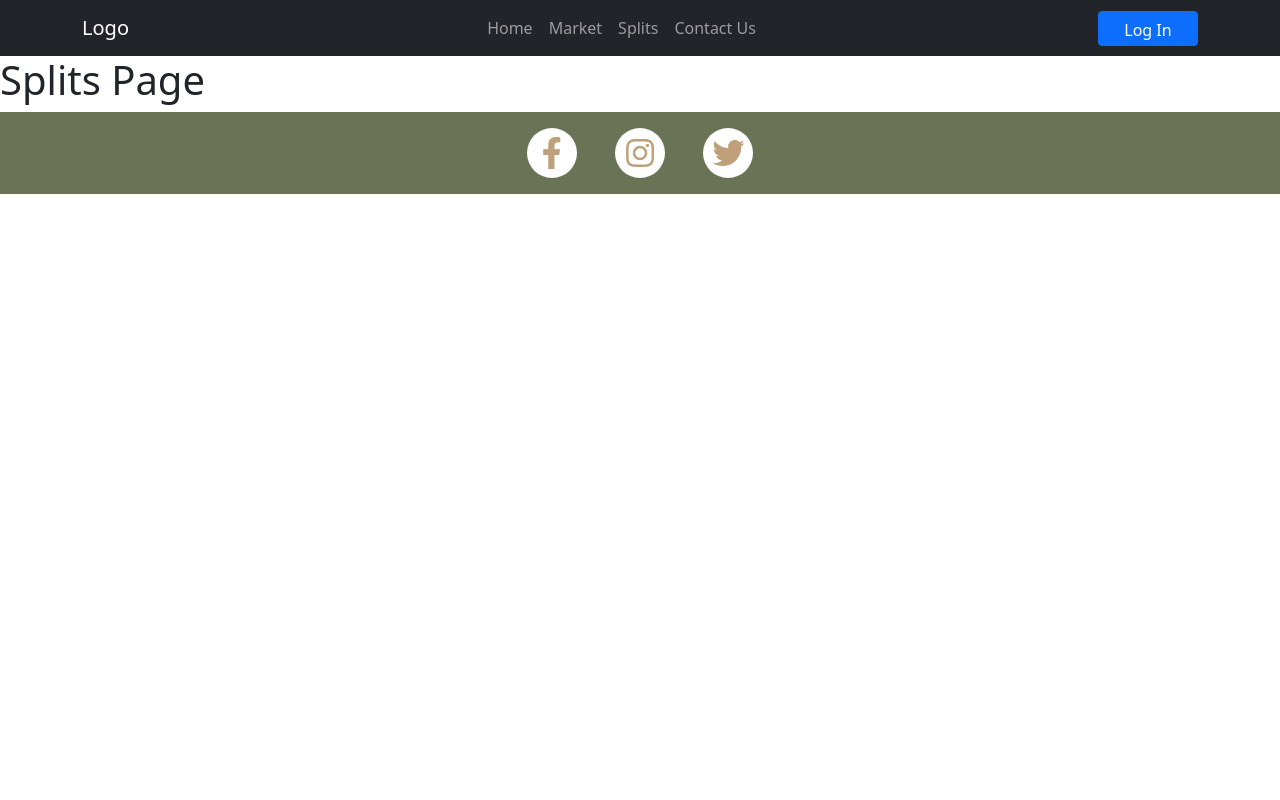
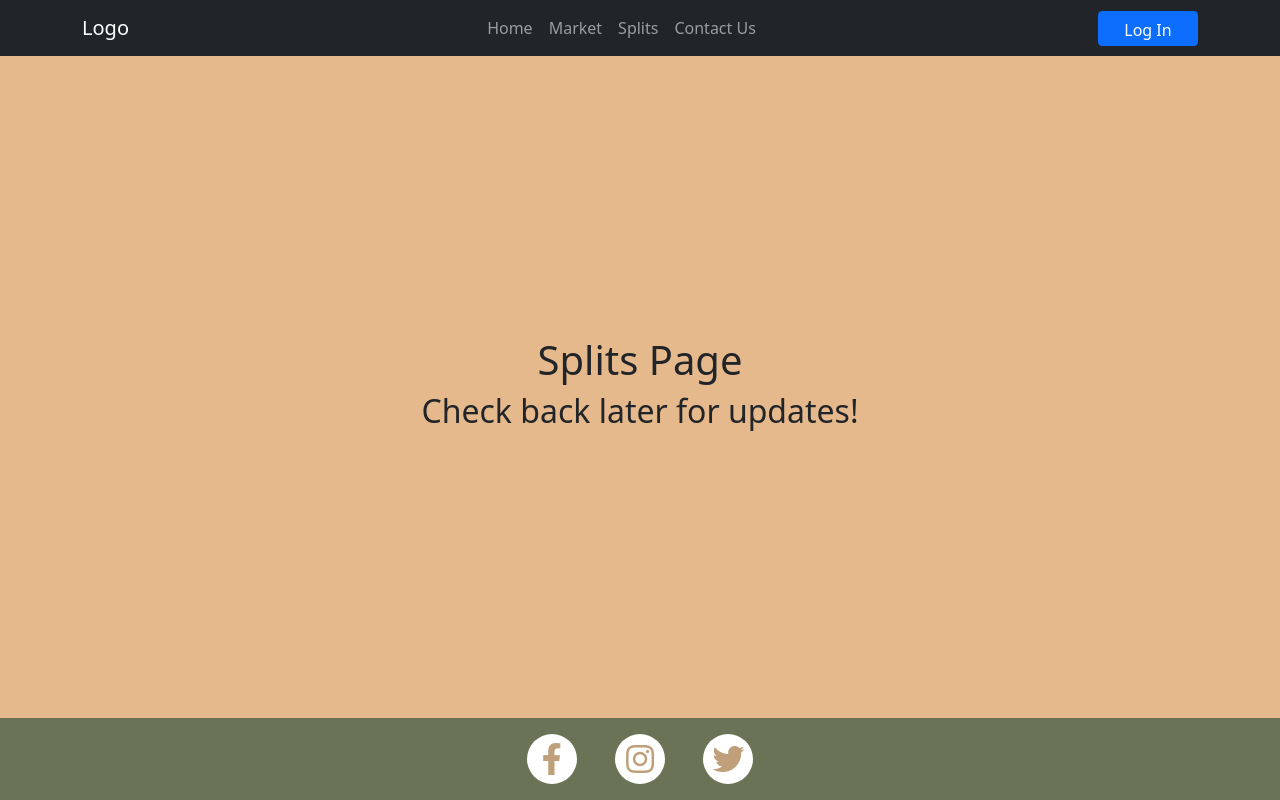
Before and after one commit to codykoscielski/flash-painters-react, a React (Create React App) app: page /splits in a window 1280 px wide. Built offline with nearby package versions, Linux system fonts and the light colour scheme; no server answers.

Commit message:
Adjusted styles for pages without proper components.

```diff
--- a/src/App.css
+++ b/src/App.css
@@ -20,10 +20,21 @@ body {
     font-family: 'Roboto', sans-serif;
     overflow-x: hidden;
 }
+/*Place holder height for
+components that have no been created yet */
+
+.minHeight {
+    min-height: calc(100vh - 138px);
+    display: flex;
+    justify-content: center;
+    align-items: center;
+    flex-direction: column;
+    background-color: var(--coffeeStain);
+}
 
 /* Market box */
 .market-box {
-    min-height: calc(100vh - 82px);
+    min-height: calc(100vh - 138px);
     width: 100%;
     display: flex;
     justify-content: space-evenly;
@@ -58,6 +69,10 @@ body {
     width: 300px;
     box-shadow: rgb(0 0 0 / 12%) 0px 1px 3px, rgb(0 0 0 / 24%) 0px 1px 2px;
     border-radius: 3px;
+}
+
+.homePage {
+    min-height: calc(100vh - 138px);
 }
 
 /* About Component */
--- a/src/components/pages/ContactPage.js
+++ b/src/components/pages/ContactPage.js
@@ -2,8 +2,9 @@ import React from 'react'
 
 const ContactPage = () => {
     return (
-        <div>
-            <h1>Contact</h1>
+        <div className="minHeight">
+            <h1>Contact us</h1>
+            <h2>Check back later for updates!</h2>
         </div>
     )
 }
--- a/src/components/pages/HomePage.js
+++ b/src/components/pages/HomePage.js
@@ -4,7 +4,7 @@ import About from '../layout/About'
 
 const HomePage = () => {
     return(
-        <div>
+        <div className="homePage">
             <Hero />
             <About />
         </div>
--- a/src/components/pages/SplitsPage.js
+++ b/src/components/pages/SplitsPage.js
@@ -2,8 +2,9 @@ import React from 'react'
 
 const SplitsPage = () => {
     return (
-        <div>
+        <div className="minHeight">
             <h1>Splits Page</h1>
+            <h2>Check back later for updates!</h2>
         </div>
     )
 }
--- a/src/components/userComponents/UserCard.js
+++ b/src/components/userComponents/UserCard.js
@@ -20,14 +20,12 @@ const UserCard = () => {
         }
     }
 
-
     return (
         <Card>
             <Card.Body>
-                    <h2 className="text-center mb-4">Profile</h2>
+                <h2 className="text-center mb-4">{currentUser.displayName}</h2>
                 {error && <Alert variant="danger">{ error }</Alert>}
-                    <strong>Email:</strong> {currentUser.email}
-                    <strong>Name:</strong> {currentUser.displayName}
+                <strong>Email:</strong> {currentUser.email} <br />
                 <Link to='/updateprofile' className="btn btn-primary w-100">Update Profile</Link>
             </Card.Body>
             <div className="w-100 text-center mt-2">
@@ -35,8 +33,6 @@ const UserCard = () => {
             </div>
         </Card>
     )
-
-
 }
 
 export default UserCard
--- a/src/contexts/AuthContext.js
+++ b/src/contexts/AuthContext.js
@@ -20,7 +20,6 @@ export const AuthProvider = ({ children }) => {
         const user = auth.currentUser
 
         user.updateProfile({
-
             displayName: displayName
         })
     }
```
Also changed, not shown: src/components/pages/LoginPage.js (added, +71 -0 lines). Lines whose indentation alone changed are shown as unchanged.
